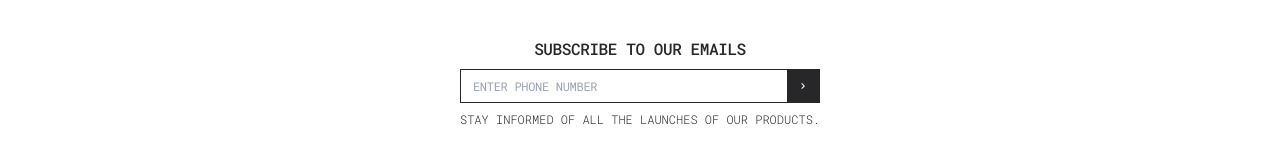
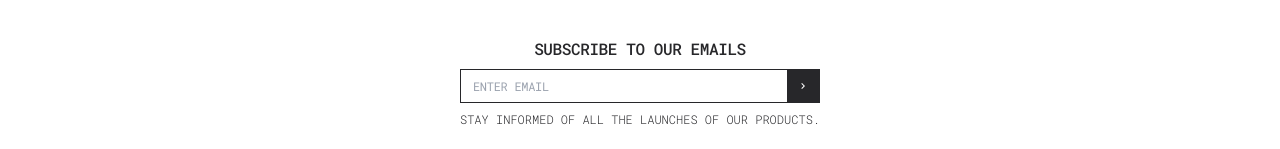
Before and after one commit to lbavendanos/privoti, a Next.js app: page /catalog in a window 1280 px wide. Shown: the part 537-686 px from the top of the page. Built offline with nearby package versions, Linux system fonts and the light colour scheme; no server answers.

Commit message:
Fix subscribe input

```diff
--- a/src/layouts/base/components/BaseFooterSubscribe.tsx
+++ b/src/layouts/base/components/BaseFooterSubscribe.tsx
@@ -13,7 +13,7 @@ export default function BaseFooterSubscribe() {
           type="email"
           name="email"
           className="w-full h-8 px-3 outline-none placeholder:uppercase placeholder:tracking-tight text-zinc-500"
-          placeholder="Enter phone number"
+          placeholder="Enter email"
         />
         <button
           className={cn(
```
